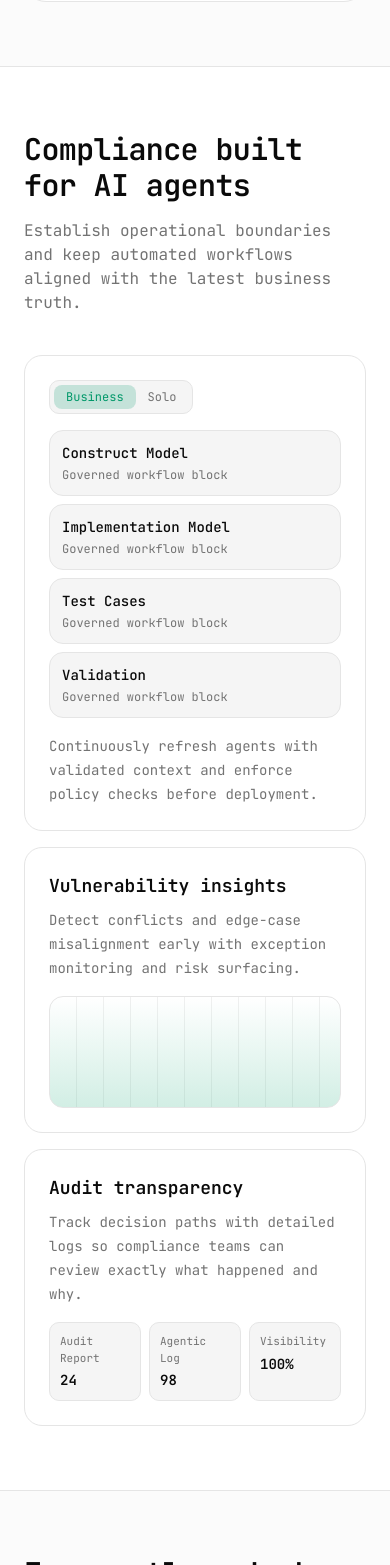
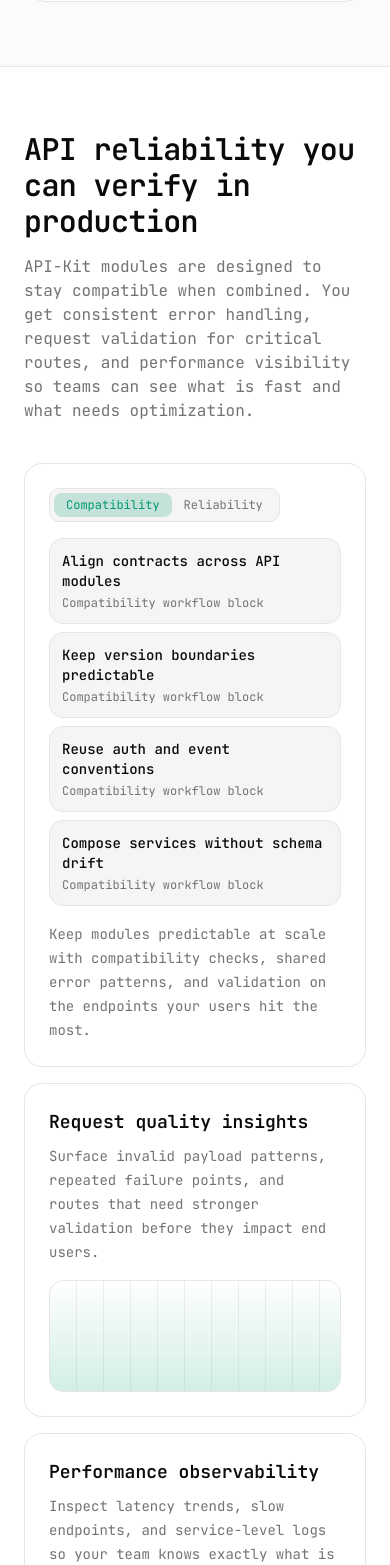
Before and after one commit to API-Kit-com/api-kit, a Next.js app: page / in a window 390 px wide. Shown: the part 4443-6008 px from the top of the page. Built offline with nearby package versions, Linux system fonts and the light colour scheme.

Commit message:
feature: add interactive compatibility and reliability toggle

```diff
--- a/components/home-page.tsx
+++ b/components/home-page.tsx
@@ -1,4 +1,5 @@
 import Image from "next/image";
+import { ReliabilityFocusPanel } from "@/components/reliability-focus-panel";
 
 const stackItems = [
   "Node.js",
@@ -70,8 +71,6 @@ const featureBenefits = [
       "Deploy heavy-traffic modules separately while preserving predictable integration behavior across the platform.",
   },
 ];
-
-const modelSteps = ["Construct Model", "Implementation Model", "Test Cases", "Validation"];
 
 const faqItems = [
   {
@@ -256,52 +255,40 @@ export function HomePage() {
 
         <section className="mx-auto max-w-[1180px] px-6 py-16 sm:px-8">
           <div className="mb-10 max-w-3xl">
-            <h2 className="text-3xl font-semibold tracking-[-0.02em] sm:text-4xl">Compliance built for AI agents</h2>
+            <h2 className="text-3xl font-semibold tracking-[-0.02em] sm:text-4xl">
+              API reliability you can verify in production
+            </h2>
             <p className="mt-4 text-muted-foreground">
-              Establish operational boundaries and keep automated workflows aligned with the latest business truth.
+              API-Kit modules are designed to stay compatible when combined. You get consistent error handling,
+              request validation for critical routes, and performance visibility so teams can see what is fast and what
+              needs optimization.
             </p>
           </div>
 
           <div className="grid gap-4 lg:grid-cols-2">
-            <article className="rounded-2xl border border-border bg-card p-6">
-              <div className="mb-4 inline-flex rounded-lg border border-border bg-muted p-1 text-xs">
-                <span className="rounded-md bg-primary/20 px-3 py-1 text-primary">Business</span>
-                <span className="px-3 py-1 text-muted-foreground">Solo</span>
-              </div>
-
-              <div className="grid gap-2 sm:grid-cols-2">
-                {modelSteps.map((step) => (
-                  <div key={step} className="rounded-xl border border-border bg-muted p-3">
-                    <p className="text-sm font-medium">{step}</p>
-                    <p className="mt-1 text-xs text-muted-foreground">Governed workflow block</p>
-                  </div>
-                ))}
-              </div>
-
-              <p className="mt-4 text-sm leading-6 text-muted-foreground">
-                Continuously refresh agents with validated context and enforce policy checks before deployment.
-              </p>
-            </article>
+            <ReliabilityFocusPanel />
 
             <div className="grid gap-4">
               <article className="rounded-2xl border border-border bg-card p-6">
-                <h3 className="text-lg font-semibold">Vulnerability insights</h3>
+                <h3 className="text-lg font-semibold">Request quality insights</h3>
                 <p className="mt-2 text-sm leading-6 text-muted-foreground">
-                  Detect conflicts and edge-case misalignment early with exception monitoring and risk surfacing.
+                  Surface invalid payload patterns, repeated failure points, and routes that need stronger validation
+                  before they impact end users.
                 </p>
                 <div className="mt-4 h-28 rounded-xl border border-border bg-[linear-gradient(to_top,rgba(29,171,122,0.20),transparent),repeating-linear-gradient(to_right,transparent,transparent_26px,rgba(0,0,0,0.06)_26px,rgba(0,0,0,0.06)_27px)]" />
               </article>
 
               <article className="rounded-2xl border border-border bg-card p-6">
-                <h3 className="text-lg font-semibold">Audit transparency</h3>
+                <h3 className="text-lg font-semibold">Performance observability</h3>
                 <p className="mt-2 text-sm leading-6 text-muted-foreground">
-                  Track decision paths with detailed logs so compliance teams can review exactly what happened and why.
+                  Inspect latency trends, slow endpoints, and service-level logs so your team knows exactly what is
+                  fast and what needs tuning.
                 </p>
                 <div className="mt-4 grid grid-cols-3 gap-2">
                   {[
-                    ["Audit Report", "24"],
-                    ["Agentic Log", "98"],
-                    ["Visibility", "100%"],
+                    ["Error Events", "24"],
+                    ["P95 Logs", "98"],
+                    ["Fast Routes", "100%"],
                   ].map(([label, value]) => (
                     <div key={label} className="rounded-lg border border-border bg-muted p-2.5">
                       <p className="text-[11px] text-muted-foreground">{label}</p>
--- /dev/null
+++ b/components/reliability-focus-panel.tsx
@@ -0,0 +1,79 @@
+"use client";
+
+import { useMemo, useState } from "react";
+
+type FocusKey = "compatibility" | "reliability";
+
+const focusCopy: Record<
+  FocusKey,
+  {
+    steps: string[];
+    stepDescription: string;
+    summary: string;
+  }
+> = {
+  compatibility: {
+    steps: [
+      "Align contracts across API modules",
+      "Keep version boundaries predictable",
+      "Reuse auth and event conventions",
+      "Compose services without schema drift",
+    ],
+    stepDescription: "Compatibility workflow block",
+    summary:
+      "Keep modules predictable at scale with compatibility checks, shared error patterns, and validation on the endpoints your users hit the most.",
+  },
+  reliability: {
+    steps: [
+      "Standardize request contracts",
+      "Validate high-volume routes",
+      "Handle errors consistently",
+      "Track performance in real time",
+    ],
+    stepDescription: "Reliability workflow block",
+    summary:
+      "Monitor slow routes, repeated failures, and request quality so teams can quickly find what is fast and what needs optimization.",
+  },
+};
+
+export function ReliabilityFocusPanel() {
+  const [activeFocus, setActiveFocus] = useState<FocusKey>("compatibility");
+
+  const activeCopy = useMemo(() => focusCopy[activeFocus], [activeFocus]);
+
+  return (
+    <article className="rounded-2xl border border-border bg-card p-6">
+      <div className="mb-4 inline-flex rounded-lg border border-border bg-muted p-1 text-xs">
+        <button
+          type="button"
+          onClick={() => setActiveFocus("compatibility")}
+          className={`cursor-pointer rounded-md px-3 py-1 transition ${
+            activeFocus === "compatibility" ? "bg-primary/20 text-primary" : "text-muted-foreground"
+          }`}
+        >
+          Compatibility
+        </button>
+        <button
+          type="button"
+          onClick={() => setActiveFocus("reliability")}
+          className={`cursor-pointer rounded-md px-3 py-1 transition ${
+            activeFocus === "reliability" ? "bg-primary/20 text-primary" : "text-muted-foreground"
+          }`}
+        >
+          Reliability
+        </button>
+      </div>
+
+      <div className="grid gap-2 sm:grid-cols-2">
+        {activeCopy.steps.map((step) => (
+          <div key={step} className="rounded-xl border border-border bg-muted p-3">
+            <p className="text-sm font-medium">{step}</p>
+            <p className="mt-1 text-xs text-muted-foreground">{activeCopy.stepDescription}</p>
+          </div>
+        ))}
+      </div>
+
+      <p className="mt-4 text-sm leading-6 text-muted-foreground">{activeCopy.summary}</p>
+    </article>
+  );
+}
```
